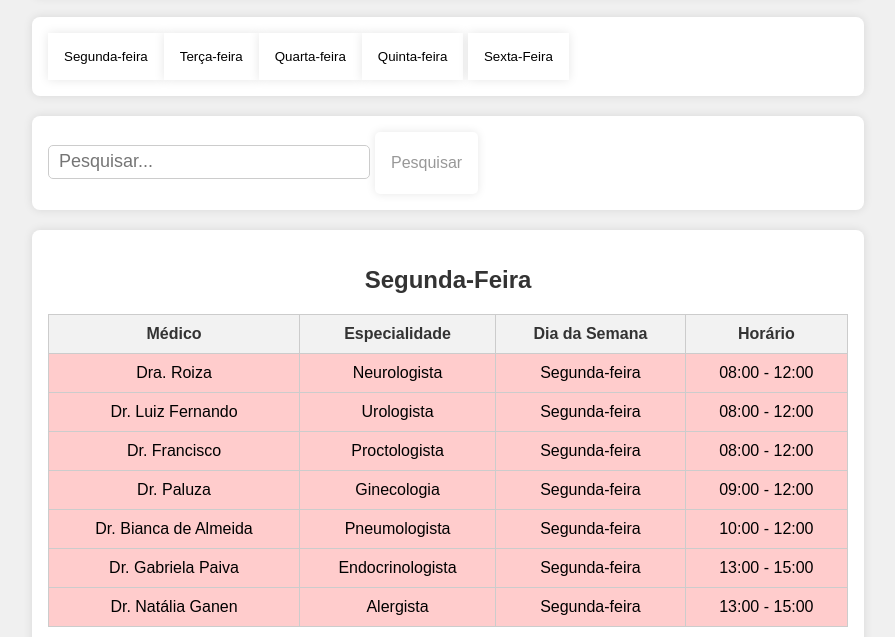
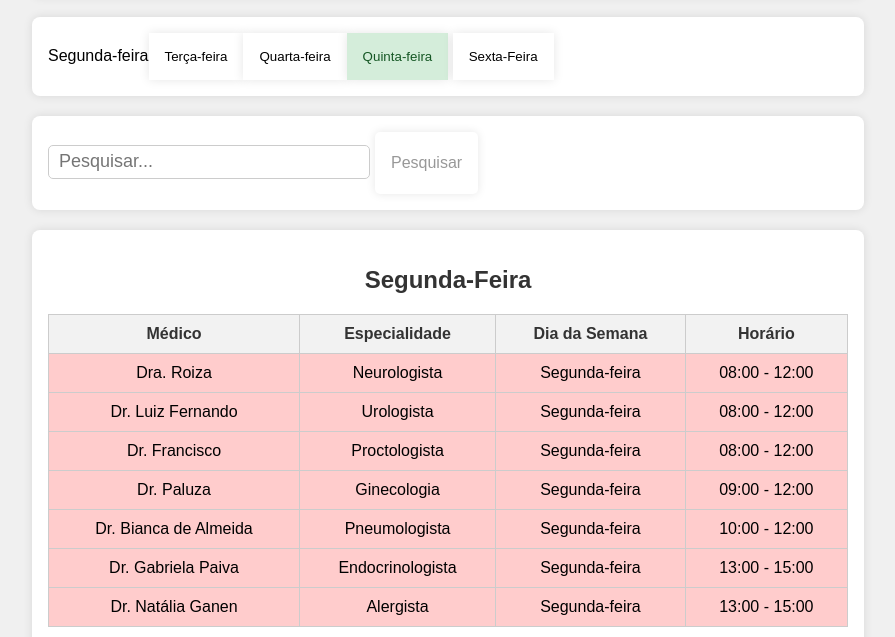
Before and after one commit to Berharzy/agenda-html, a plain HTML site: page index.html in a window 1280 px wide. Shown: the part 163-800 px from the top of the page, without its empty margins (192-1087 px from the left). Drawn offline with Linux system fonts and the light colour scheme.

Commit message:
Update index.html

```diff
--- a/index.html
+++ b/index.html
@@ -17,6 +17,11 @@
         h2 {
             text-align: center;
             color: #333;
+        }
+                .dia-atual {
+            background-color: #d4edda;
+            color: #155724;
+            border-color: #c3e6cb;
         }
         .agenda {
             width: 100%;
@@ -131,8 +136,8 @@
 <div class="agenda"><h1>Agenda de Médicos</h1></div>
 
 <div class="agenda">
-    <button>Segunda-feira</button><button>Terça-feira</button><button>Quarta-feira</button><button>Quinta-feira</button>
-    <button>Sexta-Feira</button>
+    <button1 id="segunda">Segunda-feira</button><button id="terca">Terça-feira</button><button id="quarta">Quarta-feira</button><button id="quinta">Quinta-feira</button>
+    <button id="sexta">Sexta-Feira</button>
 </div>
 
 
@@ -434,6 +439,18 @@
 
     // Atualização a cada minuto para verificar se o horário passou
     setInterval(checkTime, 60000); // 60000 milissegundos = 1 minuto
+
+
+
+            function marcarDiaAtual() {
+            const diasSemana = ["domingo", "segunda", "terca", "quarta", "quinta", "sexta", "sabado"];
+            const hoje = new Date().getDay();
+            const diaAtual = diasSemana[hoje];
+
+            document.getElementById(diaAtual).classList.add("dia-atual");
+        }
+
+        window.onload = marcarDiaAtual;
 </script>
 </body>
 </html>
```
